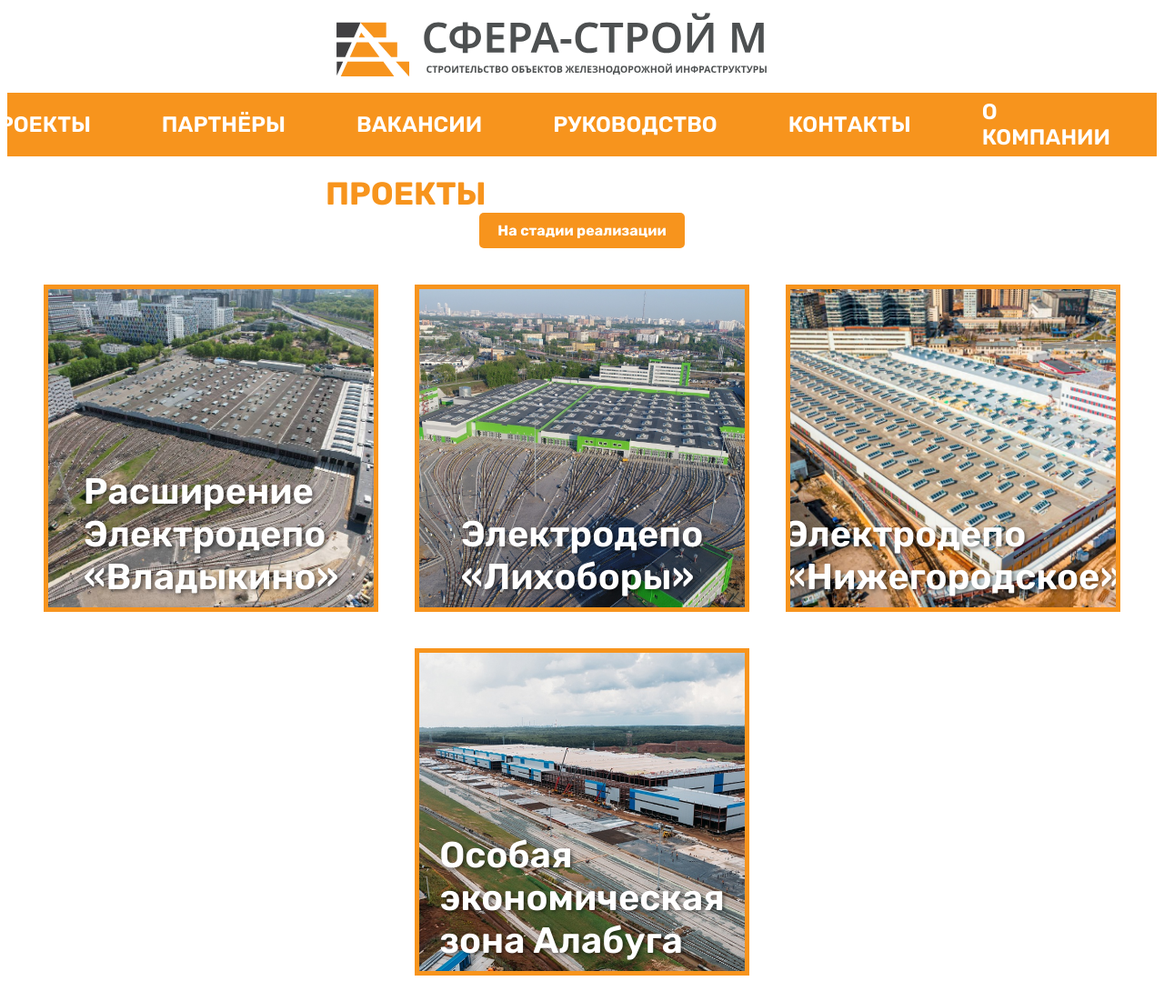
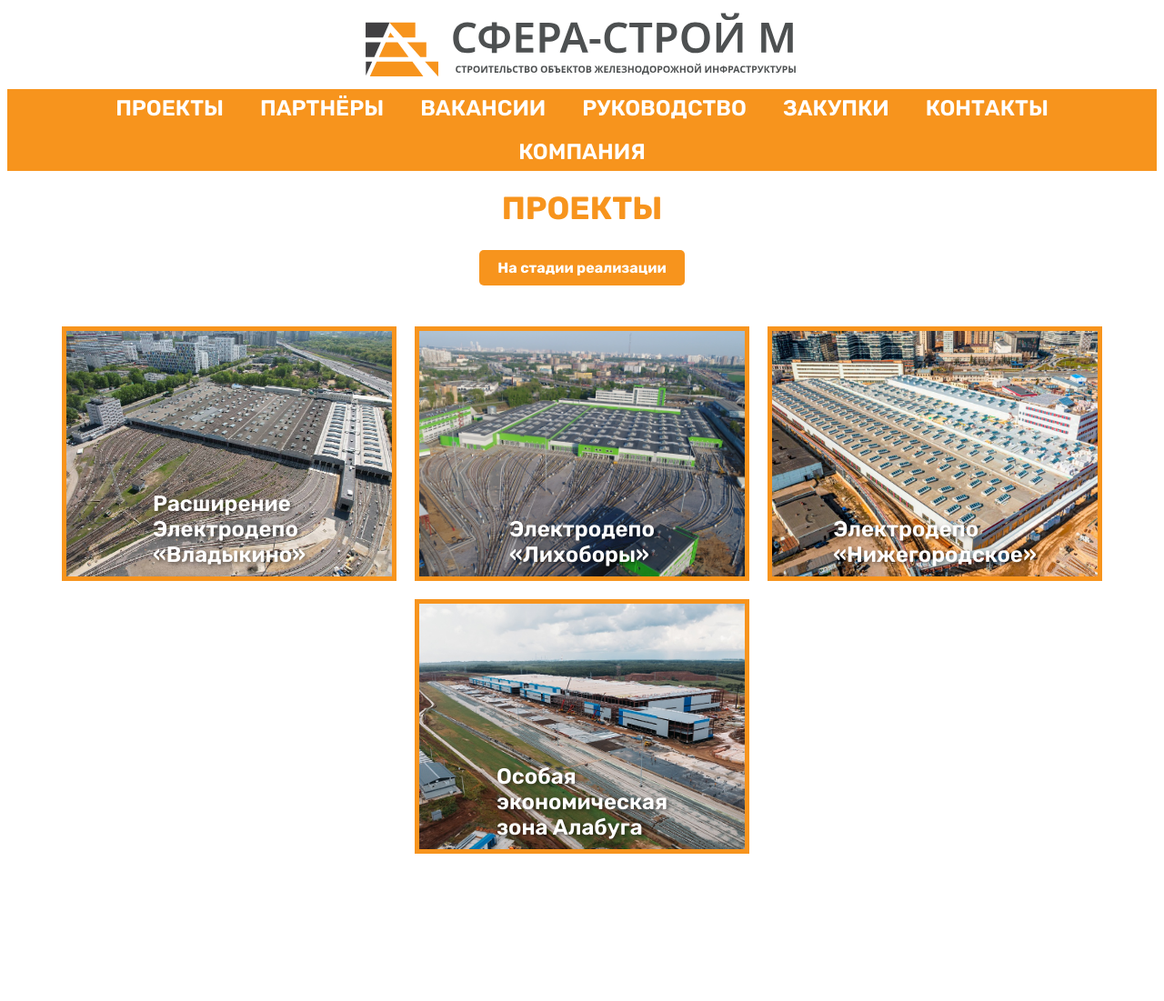
Before and after one commit to GlagolSpirinS/site_sfera_stroi_M, a Django app: page /objects/?is_ready=True in a window 1280 px wide. Shown: the whole page at 91% size. After the commit the page ends 939 px from the top, so only its background shows below. Run offline with Django 5.2, Linux system fonts and the light colour scheme; data comes from the database, SQL or seed files in the repository; both versions use the stored data as it was after the commit.

Commit message:
fix.13124

```diff
--- a/djangoProject/settings.py
+++ b/djangoProject/settings.py
@@ -7,7 +7,7 @@
 
 DEBUG = os.environ.get('DJANGO_DEBUG', True) == 'True'
 
-ALLOWED_HOSTS = ['192.168.1.66']
+ALLOWED_HOSTS = ['10.32.45.77']
 
 INSTALLED_APPS = [
     'main',
--- a/djangoProject/urls.py
+++ b/djangoProject/urls.py
@@ -16,6 +16,7 @@
     path('company', views.company, name='company'),
     path('job/<int:id>/', views.job_detail, name='job_detail'),
     path('place', views.place, name='place'),
+    path('buyer', views.buyer, name='buyer'),
     path('partner', views.partner, name='partner'),
     path('contact', views.contact, name='contact'),
     path('admin/', admin.site.urls, name='admin'),
--- a/main/views.py
+++ b/main/views.py
@@ -6,6 +6,10 @@
 def home(request):
     main_objects = ObjectMain.objects.all()
     return render(request, 'index.html', {'objects': main_objects})
+
+def buyer(request):
+    buyer_objects = ObjectMain.objects.all()
+    return render(request, 'buyer.html', {'objects': buyer_objects})
 
 
 def company(request):
--- a/static/css/header.css
+++ b/static/css/header.css
@@ -1,8 +1,11 @@
 .sfera_logo-1 {
     position: static;
-    margin-left: 350px;
-    width: 500px;
-    height: 90px;
+    margin-left: auto;
+    margin-right: auto;
+    display: block;
+    width: 80%;
+    max-width: 500px;
+    height: auto;
 }
 
 .navbar {
@@ -11,14 +14,48 @@
     height: 70px;
     display: flex;
     justify-content: center;
+    align-content: center;
+    flex-wrap: wrap;
+    padding: 10px;
 }
 
 .navbar a {
-    display: flex;
-    align-items: center;
+    display: block;
     font-family: "Rubik";
     font-weight: 600;
-    margin-right: 78px;
+    margin: 10px 20px;
     color: white;
     text-decoration: none;
+    text-align: center;
 }
+
+@media (max-width: 768px) {
+    .navbar {
+        font-size: 18px;
+        padding: 15px;
+    }
+
+    .navbar a {
+        margin: 10px 10px;
+    }
+
+    .sfera_logo-1 {
+        width: 60%;
+    }
+}
+
+@media (max-width: 480px) {
+    .navbar {
+        font-size: 16px;
+        flex-direction: column;
+        align-items: center;
+    }
+
+    .navbar a {
+        margin: 8px 0;
+    }
+
+    .sfera_logo-1 {
+        width: 80%;
+    }
+}
--- a/static/css/place.css
+++ b/static/css/place.css
@@ -1,16 +1,18 @@
-.chlen_slona {
+.glavnoe_slovo {
     font-family: 'Rubik', sans-serif;
     font-weight: bold;
     color: #F7941D;
-    margin-left: 350px;
+    margin-left: auto;
+    margin-right: auto;
     margin-top: 20px;
     font-size: 35px;
+    text-align: center;
 }
 
 .objectList {
     display: flex;
     flex-wrap: wrap;
-    gap: 40px;
+    gap: 20px;
     justify-content: center;
     padding: 20px;
 }
@@ -19,13 +21,13 @@
     flex: 1 1 calc(33.333% - 40px);
     max-width: calc(33.333% - 40px);
     position: relative;
-    min-width: 360px;
-    min-height: 360px;
+    min-width: 280px; /* Изменено для лучшей адаптивности */
+    min-height: 280px; /* Изменено для лучшей адаптивности */
     box-sizing: border-box;
     font-family: 'Rubik', sans-serif;
     border: 5px solid #F7941D;
     overflow: hidden;
-    transition: transform 0.3s ease-in-out; /* Добавлен переход для карточки */
+    transition: transform 0.3s ease-in-out;
 }
 
 .objectList_Item img {
@@ -35,37 +37,48 @@
     position: absolute;
     top: 0;
     left: 0;
-    transition: transform 0.3s ease-in-out; /* Добавлен переход для изображения */
+    transition: transform 0.3s ease-in-out;
+}
+
+.obobishe {
+    display: flex;
+    flex-direction: column;
+    align-items: center;
 }
 
 .objectList_Item:hover img {
-    transform: scale(1.1); /* Увеличение изображения при наведении */
+    transform: scale(1.1);
+}
+
+.objectList_Item:hover img {
+    transform: scale(1.1); /* Увеличиваем только изображение */
 }
 
 .objectList_Item:hover {
-    transform: scale(1.05); /* Увеличение карточки при наведении */
-    box-shadow: 0 4px 8px rgba(0, 0, 0, 0.2); /* Добавление тени при наведении */
+    box-shadow: 0 4px 8px rgba(0, 0, 0, 0.2); /* Добавляем тень при наведении, но не увеличиваем div */
 }
 
 .popka_negra {
     color: white;
-    text-shadow: 2px 2px 4px rgba(0, 0, 0, 0.5); /* Тень для текста */
-    position: absolute; /* Абсолютное позиционирование текста */
-    bottom: 0; /* Расположить текст у нижнего края родительского элемента */
-    left: 50%; /* Центрирование текста по горизонтали */
-    transform: translateX(-50%); /* Выравнивание текста по центру */
-    z-index: 1; /* Помещает текст поверх изображения */
+    text-shadow: 2px 2px 4px rgba(0, 0, 0, 0.5);
+    position: absolute;
+    bottom: 0;
+    left: 50%;
+    transform: translateX(-50%);
+    z-index: 1;
     font-family: 'Rubik', sans-serif;
     font-weight: 600;
-    font-size: 40px;
-    padding: 10px; /* Добавить отступы, если нужно */
-    box-sizing: border-box; /* Чтобы padding не увеличивал общие размеры элемента */
+    font-size: 24px;
+    padding: 10px;
+    box-sizing: border-box;
 }
 
 .filter-buttons {
     display: flex;
+    margin-top: 20px;
     justify-content: center;
     margin-bottom: 20px;
+    flex-wrap: wrap;
 }
 
 .btn-filter {
@@ -75,7 +88,7 @@
     font-weight: bold;
     padding: 10px 20px;
     text-decoration: none;
-    margin: 0 10px;
+    margin: 5px;
     border-radius: 5px;
     transition: background-color 0.3s;
 }
@@ -83,3 +96,29 @@
 .btn-filter:hover {
     background-color: #d8791b;
 }
+
+@media (max-width: 768px) {
+    .glavnoe_slovo {
+        font-size: 28px;
+    }
+
+    .objectList_Item {
+        flex: 1 1 calc(50% - 20px);
+        max-width: calc(50% - 20px);
+    }
+}
+
+@media (max-width: 480px) {
+    .glavnoe_slovo {
+        font-size: 24px;
+    }
+
+    .objectList_Item {
+        flex: 1 1 100%;
+        max-width: 100%;
+    }
+
+    .popka_negra {
+        font-size: 18px;
+    }
+}
--- a/templates/header.html
+++ b/templates/header.html
@@ -19,8 +19,9 @@
         <a href="{% url 'partner' %}">ПАРТНЁРЫ</a>
         <a href="{% url 'job' %}">ВАКАНСИИ</a>
         <a href="{% url 'personal' %}">РУКОВОДСТВО</a>
+        <a href="{% url 'buyer' %}">ЗАКУПКИ</a>
         <a href="{% url 'contact' %}">КОНТАКТЫ</a>
-        <a href="{% url 'company' %}">О КОМПАНИИ</a>
+        <a href="{% url 'company' %}">КОМПАНИЯ</a>
     </div>
     {% block content %}{% endblock %}
 </body>
--- a/templates/place.html
+++ b/templates/place.html
@@ -5,7 +5,8 @@
 {% block content %}
     {% load static %}
     <link rel="stylesheet" href="{% static 'css/place.css' %}">
-    <div class="chlen_slona">
+    <div class="obobishe">
+        <div class="glavnoe_slovo">
             ПРОЕКТЫ
         </div>
 
@@ -18,7 +19,7 @@
                 <a href="{% url 'object_list' %}?is_ready=False" class="btn-filter">На стадии реализации</a>
             {% endif %}
         </div>
-
+    </div>
     <div class="objectList">
         {% for obj in objects %}
             <div class="objectList_Item">
```
Also changed, not shown: static/css/company.css (+34 -0 lines), templates/buyer.html (added, +35 -0 lines), templates/company.html (+10 -9 lines), db.sqlite3, static/css/buyer.css (added), static/img/sclad.jpg (added). Lines whose indentation alone changed are shown as unchanged.
